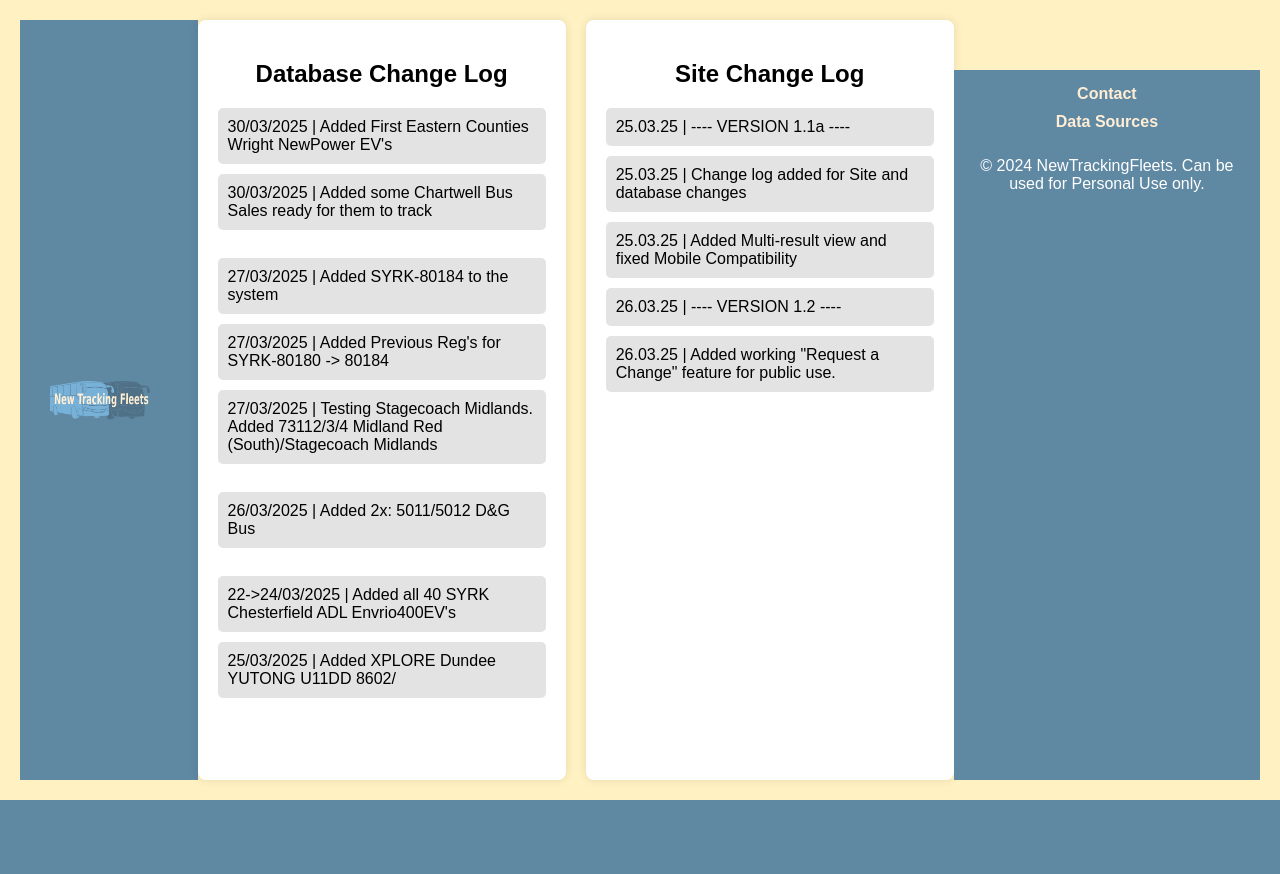
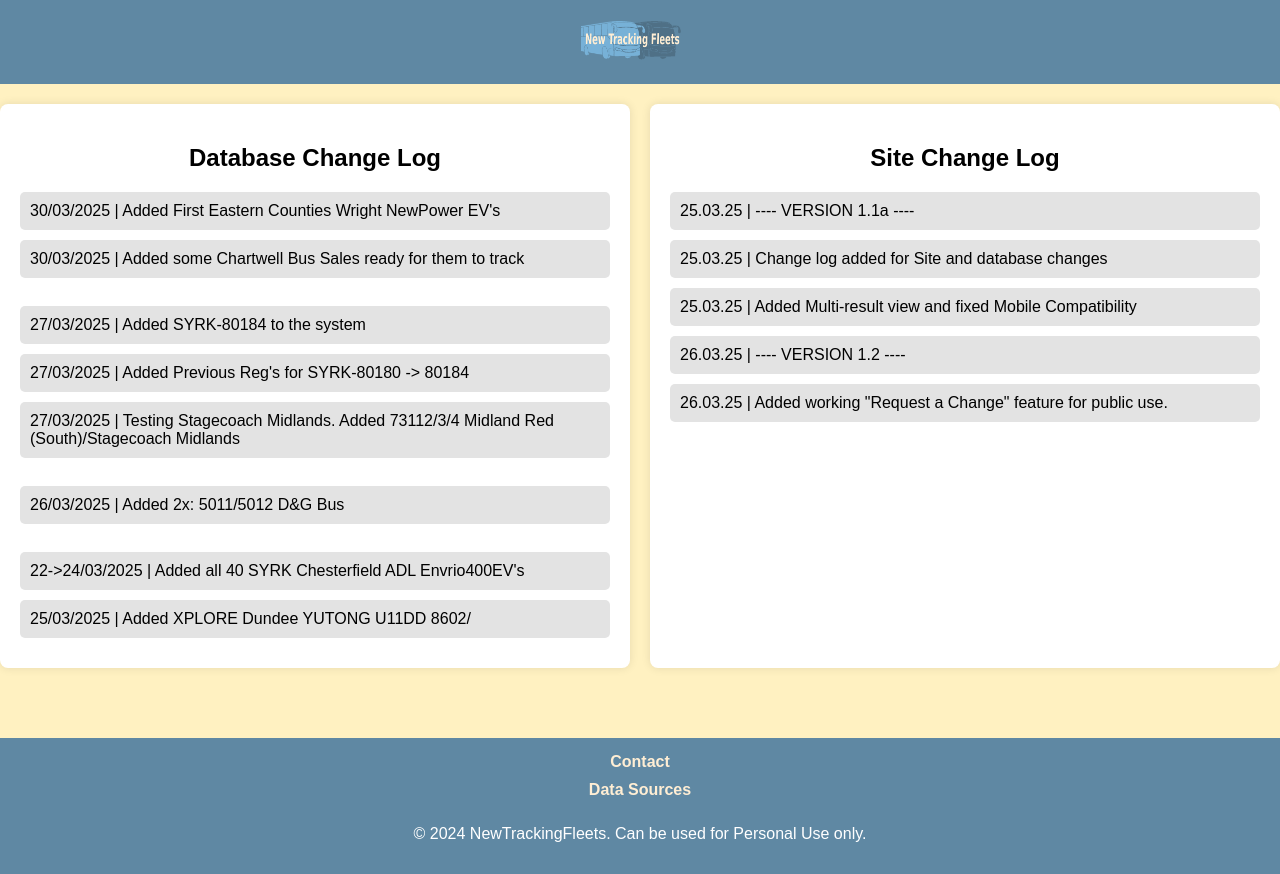
Before and after one commit to PowerGMedia/newtrackingdata, a Flask app: page /changes in a window 1280 px wide. Before the commit the page ends 800 px from the top, so only its background shows below. Run offline with Flask 3, Linux system fonts and the light colour scheme.

Commit message:
fixing changes.html

```diff
--- a/templates/changes.html
+++ b/templates/changes.html
@@ -1,3 +1,4 @@
+<!DOCTYPE html>
 <html lang="en">
 <head>
   <meta charset="UTF-8" />
@@ -7,10 +8,11 @@
     body {
       font-family: Arial, sans-serif;
       margin: 0;
-      padding: 20px;
+      padding: 0;
       background-color: #fff1c1;
       display: flex;
-      justify-content: center;
+      flex-direction: column;
+      align-items: center;
     }
     .wrapper {
       display: flex;
@@ -19,6 +21,7 @@
       gap: 20px;
       max-width: 1300px;
       width: 100%;
+      padding: 20px;
     }
     .container {
       flex: 1 1 300px;
@@ -40,14 +43,13 @@
       margin-bottom: 10px;
       border-radius: 5px;
     }
-
     nav {
       display: flex;
       justify-content: center;
       align-items: center;
       background: #5f88a3;
       padding: 10px;
-            flex-wrap: wrap;
+      width: 100%;
     }
     nav a {
       color: rgb(255, 238, 212);
@@ -68,6 +70,7 @@
       background: #5f88a3;
       text-align: center;
       color: white;
+      width: 100%;
     }
     .footer-content {
       display: flex;
@@ -90,7 +93,6 @@
     <a href="/">
         <img src="{{ url_for('static', filename='ntlogo.png') }}" alt="Logo" class="logo">
     </a>
-
 </nav>
 
   <div class="wrapper">
@@ -108,7 +110,6 @@
         <br/>
         <div class="log-item">22->24/03/2025 | Added all 40 SYRK Chesterfield ADL Envrio400EV's</div>
         <div class="log-item">25/03/2025 | Added XPLORE Dundee YUTONG U11DD 8602/</div>
-
       </div>
     </div>
 
@@ -126,10 +127,8 @@
 </body>
 <footer>
   <div class="footer-content">
-
       <a href="/contact">Contact</a>
       <a href="/data-sources">Data Sources</a>
-
       <p>© 2024 NewTrackingFleets. Can be used for Personal Use only.</p>
   </div>
 </footer>
```
Lines whose indentation alone changed are shown as unchanged.
